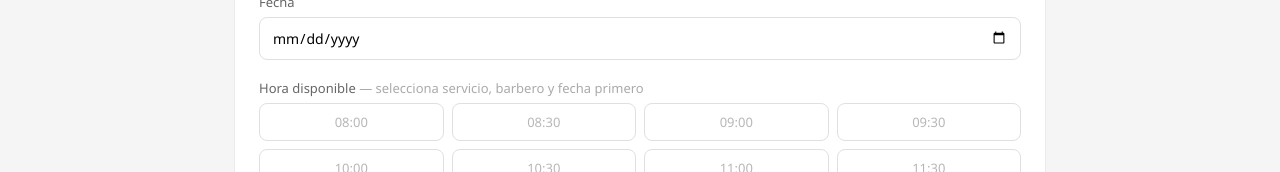
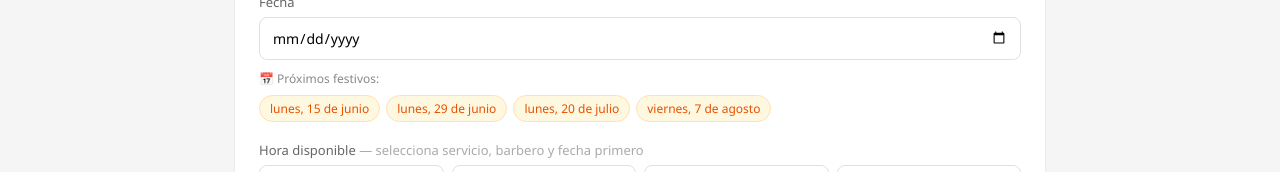
Before and after one commit to Kevinchicaiza96/barberia-turnos, a React (Vite) app: page / in a window 1280 px wide. Shown: the part 439-611 px from the top of the page. Built offline with nearby package versions, Linux system fonts and the light colour scheme; no server answers; the database is empty.

Commit message:
mostrar proximos festivos en formulario de reserva

```diff
--- a/src/index.css
+++ b/src/index.css
@@ -403,3 +403,33 @@ body {
   background: #2a2a2a;
   color: white;
 }
+
+.festivos-lista {
+  margin-top: 10px;
+  display: flex;
+  flex-wrap: wrap;
+  gap: 6px;
+  align-items: center;
+}
+
+.festivos-titulo {
+  font-size: 12px;
+  color: #888;
+  width: 100%;
+  margin-bottom: 2px;
+}
+
+.festivo-tag {
+  font-size: 12px;
+  background: #fff8e1;
+  color: #e65100;
+  padding: 4px 10px;
+  border-radius: 99px;
+  border: 1px solid #ffe0b2;
+}
+
+@media (max-width: 600px) {
+  .festivos-lista {
+    gap: 4px;
+  }
+}
--- a/src/pages/Cliente.jsx
+++ b/src/pages/Cliente.jsx
@@ -175,6 +175,21 @@ function Cliente({ agregarTurno }) {
             min={new Date().toISOString().split('T')[0]}
             onChange={e => handleFecha(e.target.value)}
           />
+          <div className="festivos-lista">
+            <span className="festivos-titulo">📅 Próximos festivos:</span>
+            {festivos
+              .filter(f => f >= new Date().toISOString().split('T')[0])
+              .slice(0, 4)
+              .map(f => {
+                const nombreFecha = new Date(f + 'T00:00:00').toLocaleDateString('es-CO', {
+                  weekday: 'long', month: 'long', day: 'numeric'
+                })
+                return (
+                  <span key={f} className="festivo-tag">{nombreFecha}</span>
+                )
+              })
+            }
+          </div>
         </div>
 
         <div className="form-group">
```
